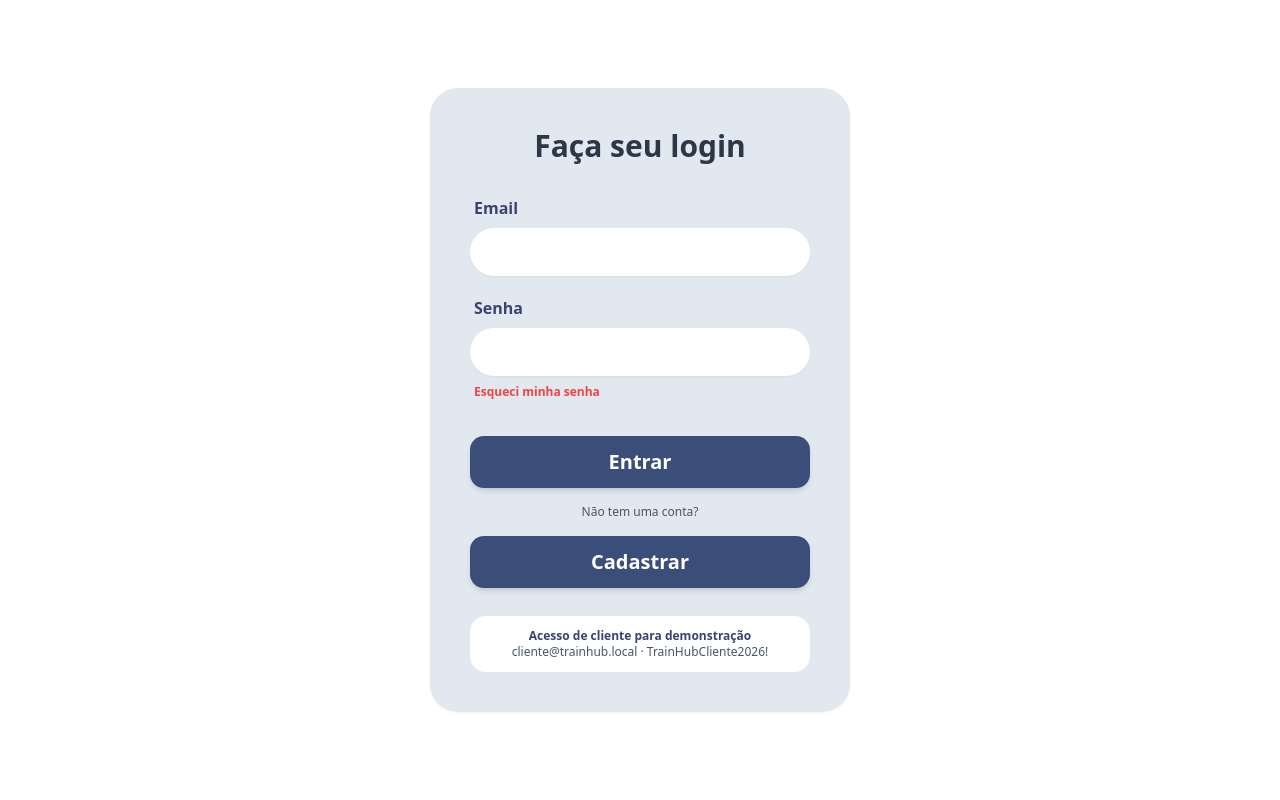
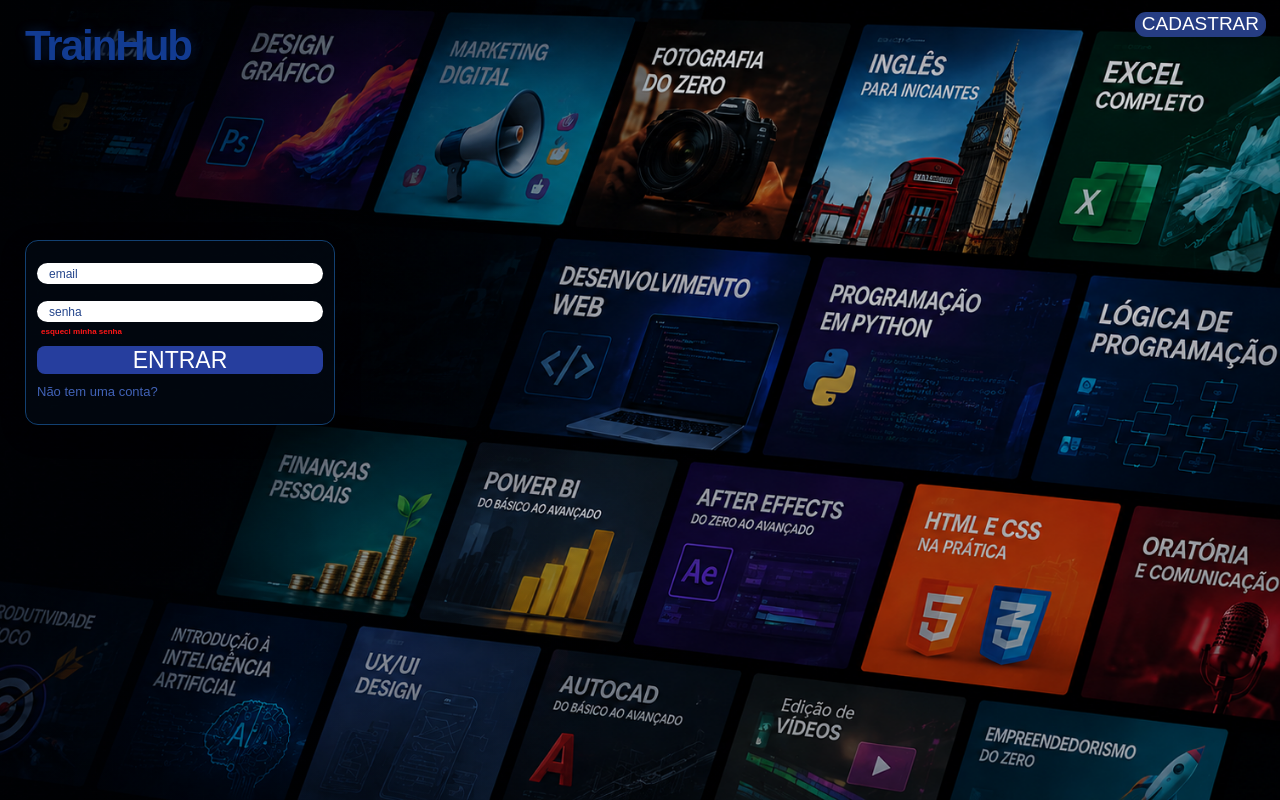
Before and after one commit to MrdiegL2824/TrainHub, a PHP site: page / in a window 1280 px wide. Run offline with PHP 8.4, Linux system fonts and the light colour scheme; some libraries are stand-ins or nearby versions.

Commit message:
feat: redesign TrainHub login page

```diff
--- a/index.php
+++ b/index.php
@@ -1,8 +1,6 @@
 <?php
 require_once 'config.php';
-if (usuarioLogado()) {
-    redirecionar('dashboard.php');
-}
+if (usuarioLogado()) { redirecionar('dashboard.php'); }
 $mensagens = [
     'credenciais_invalidas' => 'E-mail ou senha inválidos.',
     'campos_vazios' => 'Informe e-mail e senha.',
@@ -10,63 +8,54 @@ $mensagens = [
     'erro_interno' => 'Não foi possível concluir o login agora.',
 ];
 $erro = $mensagens[$_GET['erro'] ?? ''] ?? '';
-?>
-<!DOCTYPE html>
+?><!DOCTYPE html>
 <html lang="pt-BR">
 <head>
     <meta charset="UTF-8">
     <meta name="viewport" content="width=device-width, initial-scale=1.0">
-    <title>TrainHub-Login</title>
-    <script src="https://cdn.tailwindcss.com"></script>
+    <title>TrainHub - Login</title>
+    <style>
+        :root { font-family: Arial, Helvetica, sans-serif; color: #fff; }
+        * { box-sizing: border-box; }
+        body { margin: 0; min-height: 100vh; background: #02060e url('assets/background-TrainHub.png') center center / cover no-repeat; overflow: hidden; }
+        .tela-login { position: relative; min-height: 100vh; background: linear-gradient(90deg, rgba(0, 5, 15, .22), transparent 58%); }
+        .marca { position: absolute; top: 22px; left: 25px; margin: 0; color: #123b91; font-size: clamp(28px, 4vw, 42px); font-weight: 800; letter-spacing: -2px; text-shadow: 0 2px 2px #02050c, 0 0 12px rgba(21, 88, 205, .3); }
+        .link-cadastrar { position: absolute; top: 12px; right: 14px; padding: 2px 7px; border-radius: 11px; background: #263d83; color: #fff; font-size: clamp(13px, 1.7vw, 19px); text-decoration: none; line-height: 1.1; }
+        .link-cadastrar:hover { background: #3958b2; }
+        .cartao-login { position: absolute; top: 30%; left: 25px; width: min(310px, calc(100vw - 50px)); padding: 22px 11px 25px; border: 1px solid #124071; border-radius: 13px; background: rgba(2, 10, 20, .66); box-shadow: 0 8px 25px rgba(0, 0, 0, .28); }
+        .campo { display: block; width: 100%; height: 21px; margin: 0 0 17px; padding: 2px 12px; border: 0; border-radius: 14px; outline: none; background: #fff; color: #203d82; font-size: 12px; }
+        .campo::placeholder { color: #25468c; opacity: 1; }
+        .campo:focus { box-shadow: 0 0 0 2px #5577dc; }
+        .esqueci { display: block; margin: -12px 4px 10px; color: #ff1717; font-size: 8px; font-weight: 700; text-decoration: none; }
+        .esqueci:hover { text-decoration: underline; }
+        .botao-entrar { width: 100%; height: 28px; border: 0; border-radius: 8px; background: #263e9e; color: #fff; font-size: 23px; line-height: 1; cursor: pointer; }
+        .botao-entrar:hover { background: #3958c6; }
+        .novo-usuario { display: block; margin-top: 10px; color: #4162b6; font-size: 13px; text-decoration: none; }
+        .novo-usuario:hover { color: #89a6ff; }
+        .aviso-erro { margin: 0 0 12px; padding: 7px 9px; border-radius: 8px; background: rgba(180, 20, 20, .82); color: #fff; font-size: 11px; font-weight: 700; }
+        @media (max-width: 600px) {
+            body { background-position: 63% center; overflow: auto; }
+            .marca { top: 18px; left: 18px; }
+            .link-cadastrar { top: 14px; right: 12px; }
+            .cartao-login { top: 33%; left: 50%; transform: translateX(-50%); width: min(320px, calc(100vw - 36px)); }
+        }
+    </style>
 </head>
-<body class="bg-white flex items-center justify-center min-h-screen font-sans">
-
-    <div class="bg-[#E2E8F0] w-full max-w-[420px] p-10 rounded-[28px] shadow-sm mx-4">
-
-        <h2 class="text-[#2D3748] text-center text-3xl font-bold mb-8">Faça seu login</h2>
-
-        <?php if ($erro !== ''): ?>
-            <p class="bg-red-100 text-red-700 rounded-xl px-4 py-3 mb-5 text-sm font-semibold"><?php echo esc($erro); ?></p>
-        <?php endif; ?>
-
-        <form action="api/auth.php" method="POST" class="space-y-5">
-            <?php echo csrfInput(); ?>
-
-            <div>
-                <label for="email" class="block text-[#3B4270] font-bold text-base mb-2 ml-1">Email</label>
-                <input type="email" id="email" name="email" required
-                    class="w-full bg-white h-12 px-4 rounded-full border-none outline-none text-gray-700 shadow-sm focus:ring-2 focus:ring-[#3B4270]">
-            </div>
-
-            <div>
-                <label for="senha" class="block text-[#3B4270] font-bold text-base mb-2 ml-1">Senha</label>
-                <input type="password" id="senha" name="senha" required
-                    class="w-full bg-white h-12 px-4 rounded-full border-none outline-none text-gray-700 shadow-sm focus:ring-2 focus:ring-[#3B4270]">
-
-                <a href="recuperar-senha.php" class="block text-red-500 text-xs font-semibold mt-2 ml-1 hover:underline">Esqueci minha senha</a>
-            </div>
-
-            <div class="pt-4 space-y-4">
-                <button type="submit"
-                    class="w-full bg-[#3B4E7A] text-white font-bold text-xl py-3 rounded-[14px] shadow-md hover:bg-[#2D3E63] transition duration-200">
-                    Entrar
-                </button>
-
-                <p class="text-center text-xs text-gray-600 font-medium">Não tem uma conta?</p>
-
-                <a href="cadastro.php"
-                    class="block text-center w-full bg-[#3B4E7A] text-white font-bold text-xl py-3 rounded-[14px] shadow-md hover:bg-[#2D3E63] transition duration-200">Cadastrar</a>
-            </div>
-
-        </form>
-
-        <?php if (DEMO_MODE): ?>
-            <div class="mt-7 rounded-2xl bg-white px-4 py-3 text-center text-xs text-gray-600">
-                <strong class="text-[#3B4270]">Acesso de cliente para demonstração</strong><br>
-                cliente@trainhub.local · TrainHubCliente2026!
-            </div>
-        <?php endif; ?>
-    </div>
-
+<body>
+    <main class="tela-login">
+        <h1 class="marca">TrainHub</h1>
+        <a class="link-cadastrar" href="cadastro.php">CADASTRAR</a>
+        <section class="cartao-login" aria-label="Formulário de login">
+            <?php if ($erro !== ''): ?><p class="aviso-erro"><?php echo esc($erro); ?></p><?php endif; ?>
+            <form action="api/auth.php" method="POST">
+                <?php echo csrfInput(); ?>
+                <input class="campo" type="email" id="email" name="email" placeholder="email" aria-label="E-mail" required>
+                <input class="campo" type="password" id="senha" name="senha" placeholder="senha" aria-label="Senha" required>
+                <a class="esqueci" href="recuperar-senha.php">esqueci minha senha</a>
+                <button class="botao-entrar" type="submit">ENTRAR</button>
+            </form>
+            <a class="novo-usuario" href="cadastro.php">Não tem uma conta?</a>
+        </section>
+    </main>
 </body>
 </html>
```
